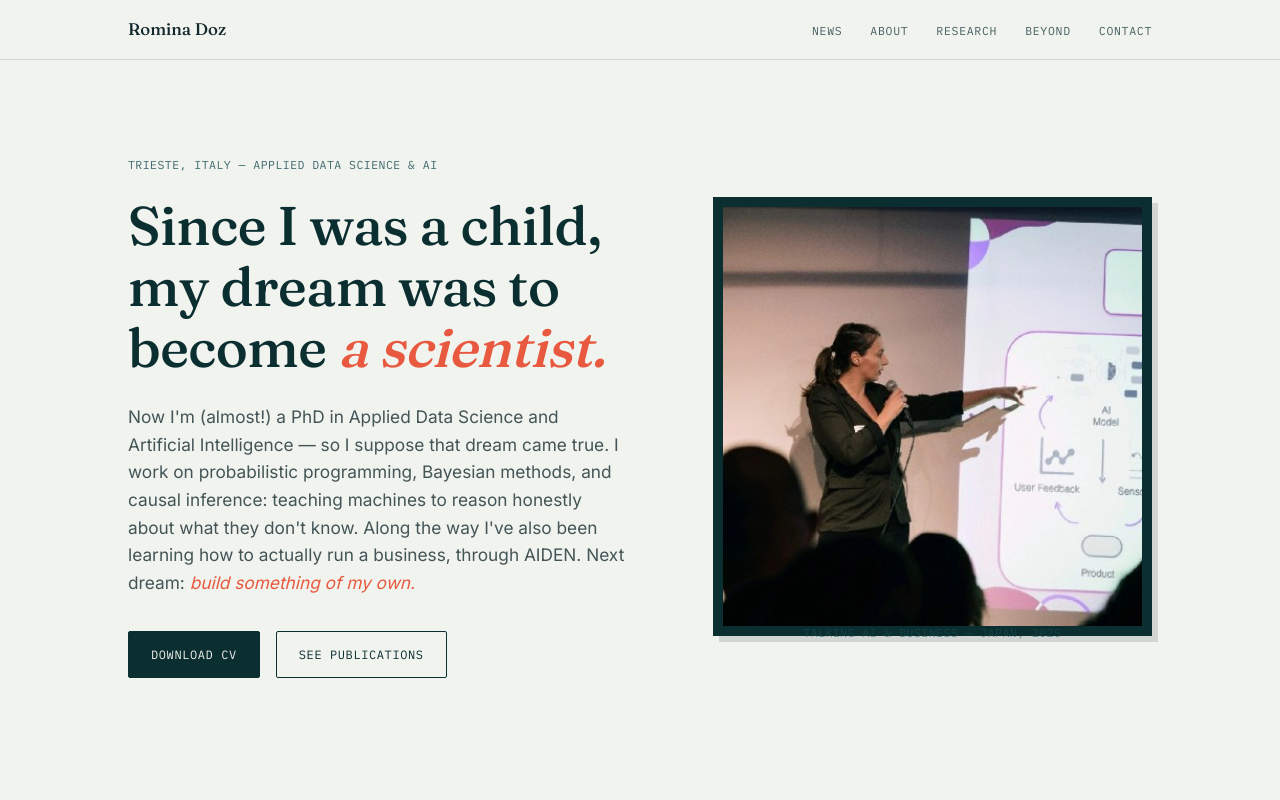
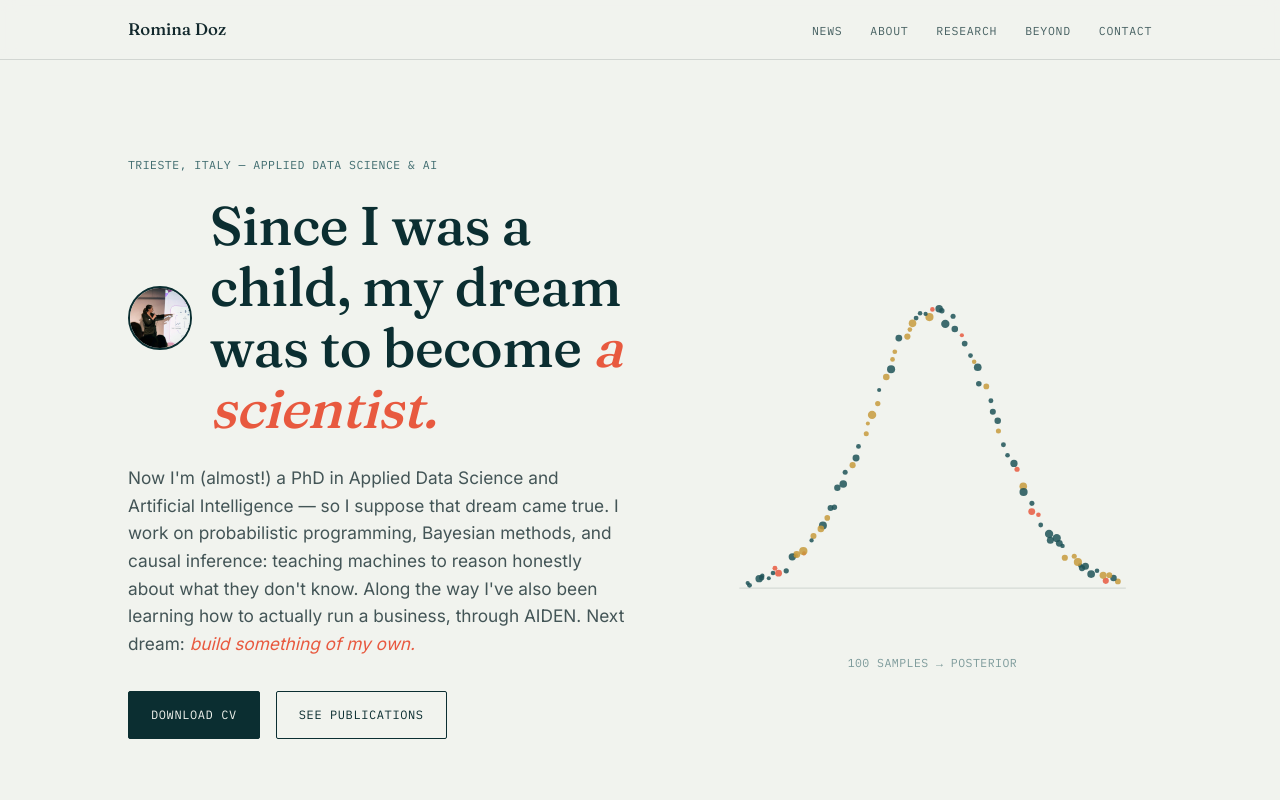
Before and after one commit to r-doz/r-doz.github.io, a plain HTML site: page index.html in a window 1280 px wide. Shown: the top 800 px of the page. Drawn offline with Linux system fonts and the light colour scheme.

Commit message:
Refactor hero section layout and styles

```diff
--- a/index.html
+++ b/index.html
@@ -120,16 +120,17 @@
     display:flex; align-items:center; justify-content:center;
   }
   #posterior{width:100%; height:100%; display:block;}
-  .hero-photo-frame{
-    width:100%; height:100%;
-    background:var(--teal-deep);
-    padding:10px;
-    box-shadow:6px 6px 0 var(--line);
+  .headline-row{
+    display:flex;
+    align-items:center;
+    gap:18px;
   }
-  .hero-photo-frame img{
-    width:100%; height:100%;
+  .mini-photo{
+    width:64px; height:64px;
+    border-radius:50%;
     object-fit:cover;
-    display:block;
+    flex-shrink:0;
+    border:2px solid var(--teal-deep);
   }
   .canvas-caption{
     position:absolute; bottom:-6px; left:0; right:0; text-align:center;
@@ -235,6 +236,7 @@
   @media (max-width:760px){
     .hero .wrap{grid-template-columns:1fr; gap:36px;}
     .hero-canvas-wrap{order:-1; max-width:280px; margin:0 auto;}
+    .mini-photo{width:48px; height:48px;}
     .about-grid{grid-template-columns:1fr;}
     .pub{grid-template-columns:1fr; gap:8px;}
     .pub .venue{text-align:left;}
@@ -266,7 +268,10 @@
   <div class="wrap">
     <div>
       <span class="mono eyebrow">Trieste, Italy — Applied Data Science &amp; AI</span>
-      <h1>Since I was a child, my dream was to become <em>a scientist.</em></h1>
+      <div class="headline-row">
+        <img class="mini-photo" src="photo.jpg" alt="Romina Doz" />
+        <h1>Since I was a child, my dream was to become <em>a scientist.</em></h1>
+      </div>
       <p class="sub">Now I'm (almost!) a PhD in Applied Data Science and Artificial Intelligence — so I suppose that dream came true. I work on probabilistic programming, Bayesian methods, and causal inference: teaching machines to reason honestly about what they don't know. Along the way I've also been learning how to actually run a business, through AIDEN. Next dream: <em>build something of my own.</em></p>
       <div class="hero-ctas">
         <a class="btn btn-solid" href="cv.pdf" target="_blank" rel="noopener">Download CV</a>
@@ -274,10 +279,8 @@
       </div>
     </div>
     <div class="hero-canvas-wrap">
-      <div class="hero-photo-frame">
-        <img src="photo.jpg" alt="Romina Doz speaking about AI and business" />
-      </div>
-      <span class="mono canvas-caption">Talking AI &amp; business — Japan, 2025</span>
+      <canvas id="posterior"></canvas>
+      <span class="mono canvas-caption">100 samples → posterior</span>
     </div>
   </div>
 </section>
@@ -336,6 +339,7 @@
         <p>In 2025 I spent three months as a visiting researcher at TU Wien's Trustworthy Cyber-Physical Systems group. I'm based in Trieste — a city that, appropriately, sits right on the line between two worlds.</p>
       </div>
       <ul class="timeline">
+        <li><div class="date">2026</div><div class="what"><b>PPSN 2026 (to appear)</b><span>Presenting "Inferring Structural Causal Models from Data with Grammatical Evolution" in Trento</span></div></li>
         <li><div class="date">2023–now</div><div class="what"><b>PhD, Applied Data Science &amp; AI</b><span>Università degli Studi di Trieste — probabilistic programming, BNNs, causal inference, formal verification</span></div></li>
         <li><div class="date">2025</div><div class="what"><b>Visiting researcher</b><span>TrustCPS group, TU Wien — 3 months</span></div></li>
         <li><div class="date">2020–2023</div><div class="what"><b>MSc, Data Science &amp; Scientific Computing</b><span>Università degli Studi di Trieste — 110/110 cum laude</span></div></li>
@@ -443,5 +447,104 @@
   <div class="wrap">Romina Doz — Trieste, Italy · Built with a little help from a posterior distribution</div>
 </footer>
 
+<script>
+// Reduced motion check
+const prefersReduced = window.matchMedia('(prefers-reduced-motion: reduce)').matches;
+
+const canvas = document.getElementById('posterior');
+const ctx = canvas.getContext('2d');
+
+function sizeCanvas(){
+  const rect = canvas.parentElement.getBoundingClientRect();
+  const dpr = Math.min(window.devicePixelRatio || 1, 2);
+  canvas.width = rect.width * dpr;
+  canvas.height = rect.height * dpr;
+  canvas.style.width = rect.width + 'px';
+  canvas.style.height = rect.height + 'px';
+  ctx.setTransform(dpr,0,0,dpr,0,0);
+  return rect;
+}
+let rect = sizeCanvas();
+window.addEventListener('resize', () => { rect = sizeCanvas(); layout(); });
+
+const N = 90;
+const inkTeal = '#1E5257';
+const coral = '#E8593F';
+const gold = '#C79A3C';
+
+function gaussianTarget(i, w, h){
+  // map index to x position along a bell curve, y = curve height (samples resting under curve)
+  const t = (i / (N-1)) * 2 - 1; // -1..1, but we bias toward gaussian spread using inverse erf-ish jitter
+  const x = w*0.5 + t * w * 0.42 + (Math.random()-0.5)*6;
+  const sigma = 0.34;
+  const gy = Math.exp(-(t*t)/(2*sigma*sigma));
+  const y = h*0.82 - gy * h*0.62 - Math.random()*10;
+  return {x, y};
+}
+
+let points = [];
+function layout(){
+  const w = rect.width, h = rect.height;
+  points = [];
+  for(let i=0;i<N;i++){
+    points.push({
+      // start scattered randomly (the "prior")
+      x: Math.random()*w,
+      y: Math.random()*h,
+      tx: 0, ty: 0,
+      r: 2 + Math.random()*2.2,
+      c: Math.random() < 0.14 ? coral : (Math.random() < 0.3 ? gold : inkTeal),
+      delay: Math.random()*700,
+      settled:false,
+      phase: Math.random()*Math.PI*2
+    });
+  }
+  const order = [...points.keys()].sort(()=>Math.random()-0.5);
+  order.forEach((idx,i)=>{
+    const target = gaussianTarget(i, w, h);
+    points[idx].tx = target.x;
+    points[idx].ty = target.y;
+  });
+}
+layout();
+
+let start = null;
+function frame(ts){
+  if(!start) start = ts;
+  const elapsed = ts - start;
+  const w = rect.width, h = rect.height;
+  ctx.clearRect(0,0,w,h);
+
+  // baseline axis
+  ctx.strokeStyle = 'rgba(18,40,44,0.15)';
+  ctx.lineWidth = 1;
+  ctx.beginPath();
+  ctx.moveTo(w*0.06, h*0.82);
+  ctx.lineTo(w*0.94, h*0.82);
+  ctx.stroke();
+
+  points.forEach(p=>{
+    let progress = prefersReduced ? 1 : Math.min(1, Math.max(0, (elapsed - p.delay) / 1400));
+    // ease out cubic
+    const e = 1 - Math.pow(1-progress, 3);
+    const cx = p.x + (p.tx - p.x) * e;
+    const cy = p.y + (p.ty - p.y) * e;
+    let drawX = cx, drawY = cy;
+    if(progress >= 1 && !prefersReduced){
+      drawY = cy + Math.sin(elapsed/1000 + p.phase) * 1.6;
+    }
+    ctx.beginPath();
+    ctx.arc(drawX, drawY, p.r, 0, Math.PI*2);
+    ctx.fillStyle = p.c;
+    ctx.globalAlpha = 0.85;
+    ctx.fill();
+    ctx.globalAlpha = 1;
+  });
+
+  requestAnimationFrame(frame);
+}
+requestAnimationFrame(frame);
+</script>
+
 </body>
 </html>
```
